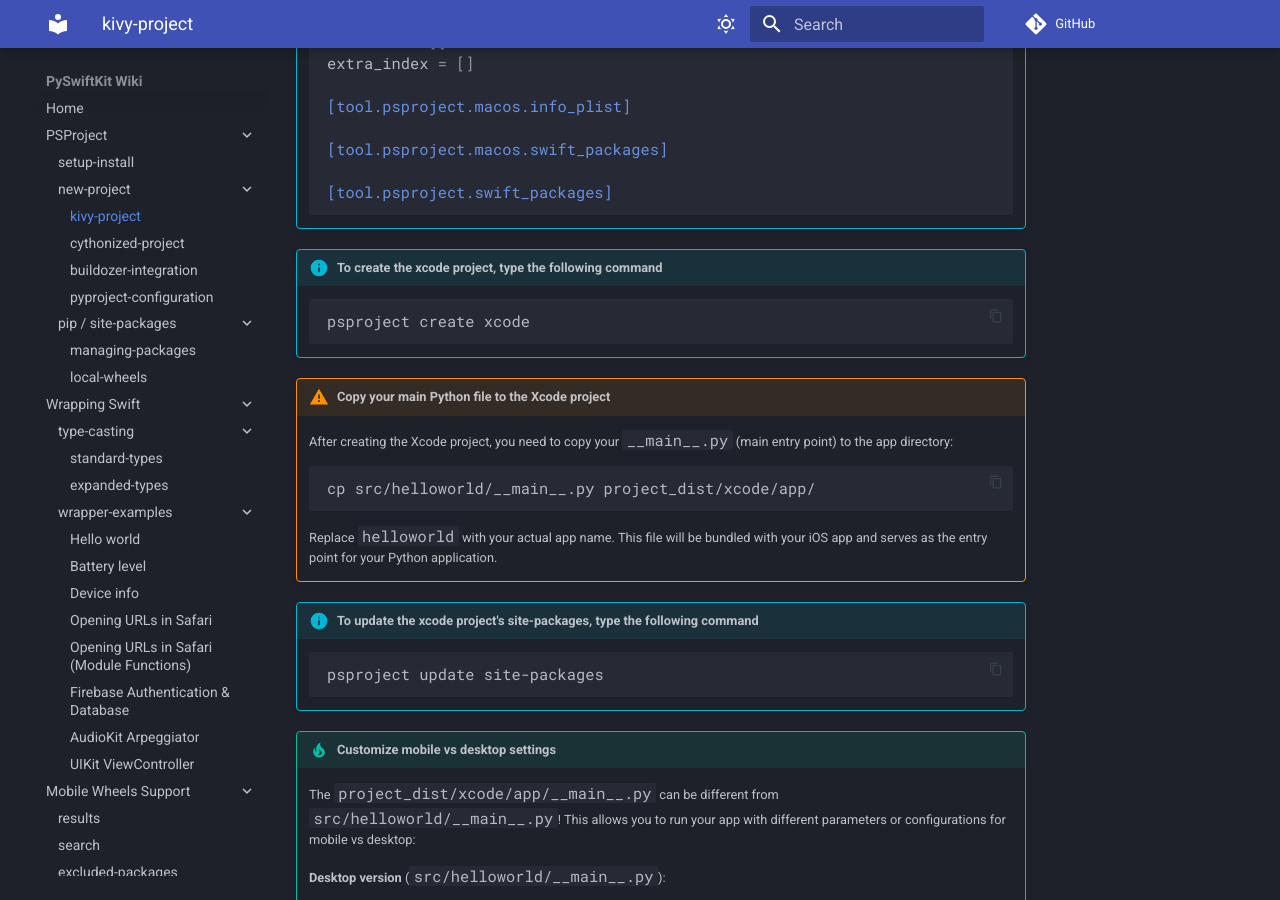
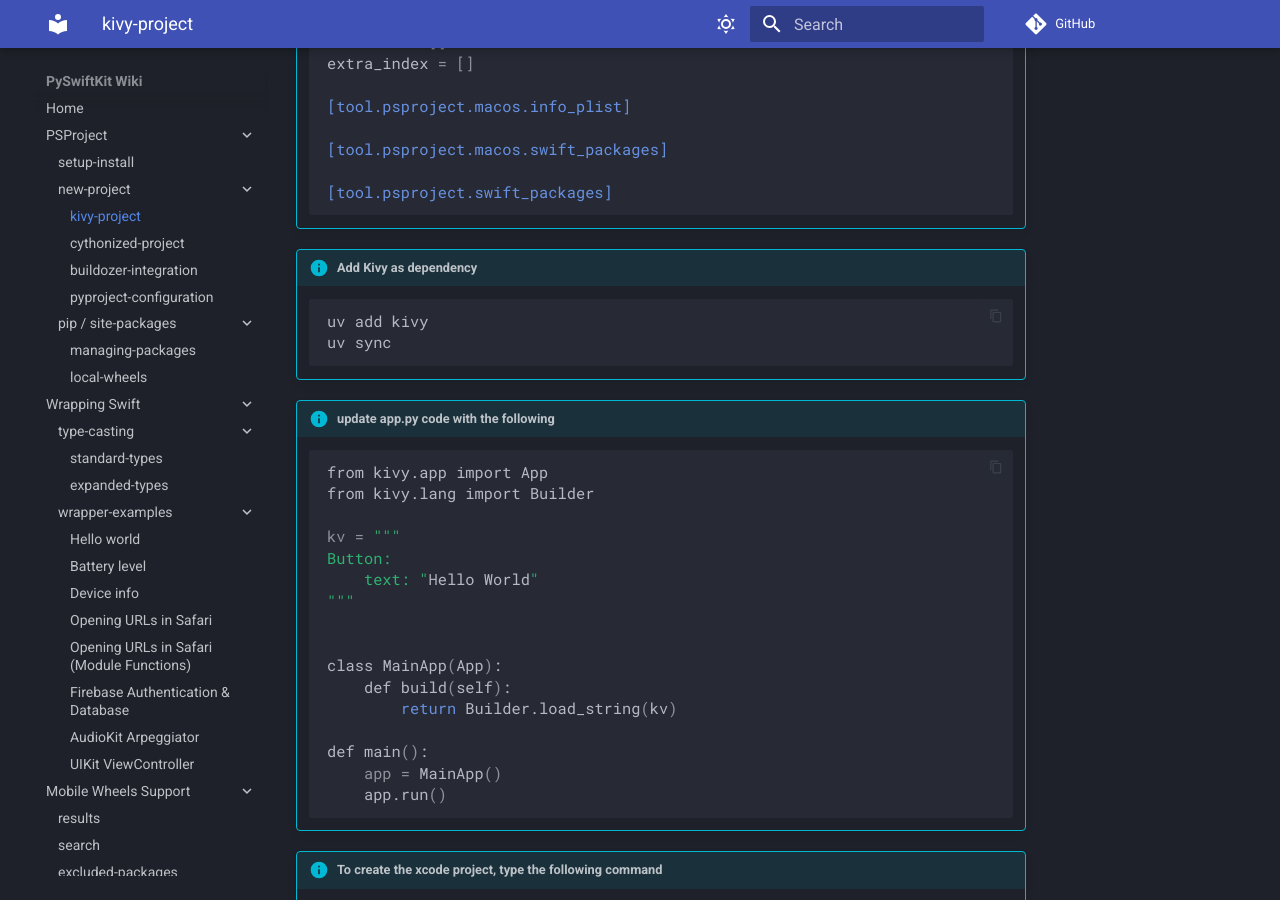
Before and after one commit to Py-Swift/wiki-source, an MkDocs documentation site: the page built from docs/project/kivy/new-project/create.md, in a window 1280 px wide and 900 px high, scrolled down 2767 px. Built offline with MkDocs 1.6.1 and Material for MkDocs 9.7.7, drawn with Linux system fonts in a browser that asks for light colours; comment, search, counter and statistics services are not loaded.

Commit message:
Add Kivy dependency and update app.py example for new project setup

````diff
--- a/docs/project/kivy/new-project/create.md
+++ b/docs/project/kivy/new-project/create.md
@@ -25,6 +25,32 @@
 !!! info "Now change the following properties to run a kivy based app:"
     ```toml hl_lines="10-12 26-28"
     --8<-- "docs/project/kivy/new-project/pyproject_post.toml"
+    ```
+
+!!! info "Add Kivy as dependency"
+    ```sh
+    uv add kivy
+    uv sync
+    ```
+
+!!! info "update app.py code with the following"
+    ```sh
+    from kivy.app import App
+    from kivy.lang import Builder
+
+    kv = """
+    Button:
+        text: "Hello World"
+    """
+
+
+    class MainApp(App):
+        def build(self):
+            return Builder.load_string(kv)
+
+    def main():
+        app = MainApp()
+        app.run()
     ```
 
 
````
